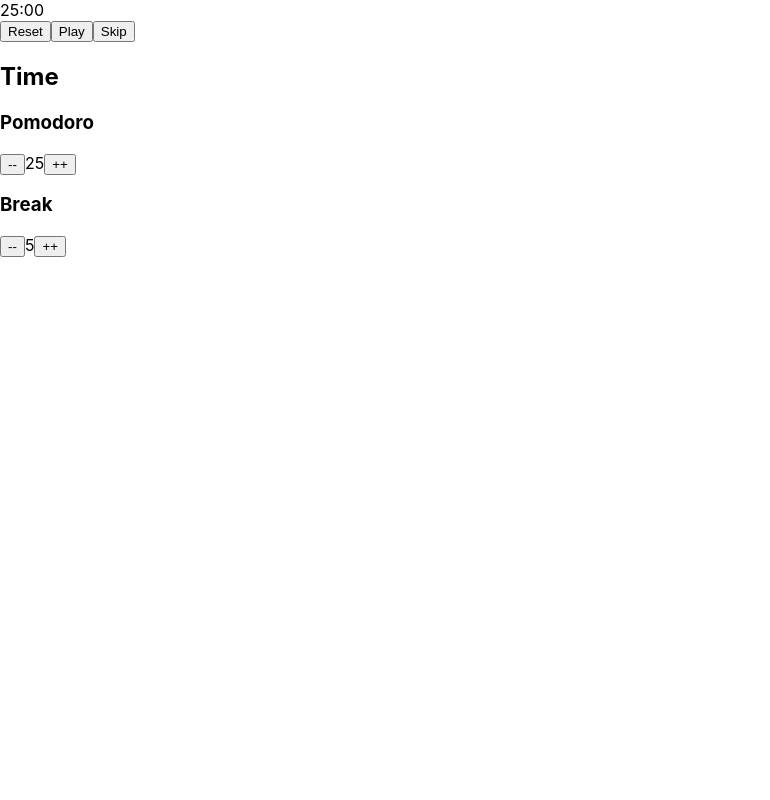
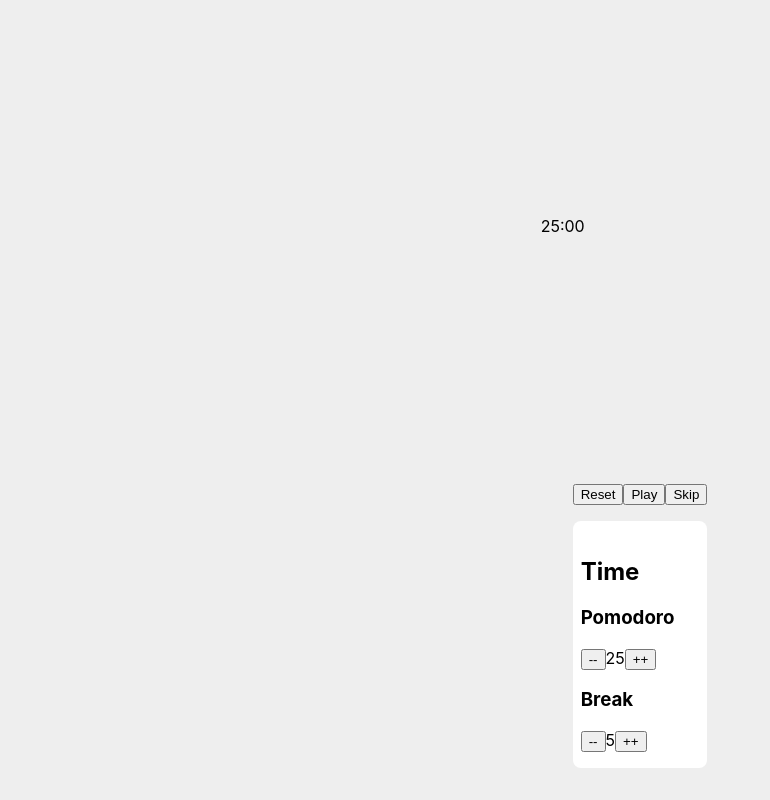
Before and after one commit to srjheam/fcc-pomodoro-timer, a React (Create React App) app: page / in a window 1280 px wide. Shown: the whole page, without its empty margins (0-770 px from the left). Built offline with nearby package versions, Linux system fonts and the light colour scheme.

Commit message:
Add App style

```diff
--- a/src/app/App.js
+++ b/src/app/App.js
@@ -2,13 +2,18 @@
 import { Timer } from '../features/timer/Timer';
 import { TimerControl } from '../features/timerControl/TimerControl'
 import { Settings } from '../features/settings/Settings';
+import './App.scss';
 
 function App() {
   return (
-    <div className="App">
-      <Timer />
-      <TimerControl />
-      <Settings />
+    <div className='App'>
+      <div className='TimerWrapper'>
+        <Timer />
+      </div>
+      <div className='TimerOptions'>
+        <TimerControl />
+        <Settings />
+      </div>
     </div>
   );
 }
--- /dev/null
+++ b/src/app/App.scss
@@ -0,0 +1,30 @@
+.App {
+  display: flex;
+  flex-direction: column;
+  width: max-content;
+  height: 100vh;
+  max-height: 100vh;
+  margin: 0 auto;
+
+  .TimerWrapper {
+    flex-grow: 1;
+
+    display: flex;
+    flex-direction: column;
+    place-content: center center;
+  }
+
+  .TimerOptions {
+    padding: 32px;
+
+    .TimerControl {
+      margin-bottom: 16px;
+    }
+
+    .Settings {
+      background-color: #fff;
+      border-radius: 8px;
+      padding: 16px 8px;
+    }
+  }
+}
--- a/src/features/settings/Settings.js
+++ b/src/features/settings/Settings.js
@@ -9,7 +9,7 @@
   const dispatch = useDispatch();
 
   return (
-    <div>
+    <div className='Settings'>
       <h2>Time</h2>
       <div>
         <h3>Pomodoro</h3>
--- a/src/features/timerControl/TimerControl.js
+++ b/src/features/timerControl/TimerControl.js
@@ -10,7 +10,7 @@
   const dispatch = useDispatch();
 
   return (
-    <div>
+    <div className='TimerControl'>
       <button onClick={() => dispatch(resetTimer())}>
         Reset
       </button>
--- a/src/index.css
+++ b/src/index.css
@@ -5,6 +5,7 @@
     sans-serif;
   -webkit-font-smoothing: antialiased;
   -moz-osx-font-smoothing: grayscale;
+  background-color: #eee;
 }
 
 code {
```
